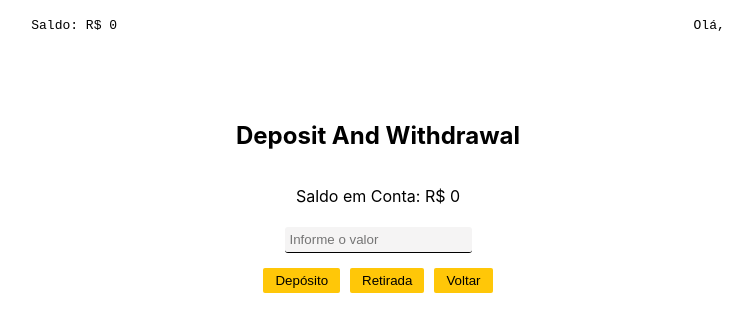
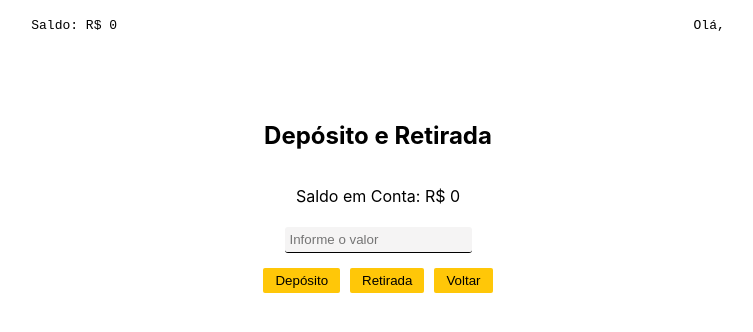
Before and after one commit to Yasmim-Matos/desafio-pratico-ps-xp, a React (Create React App) app: page /desafio-pratico-ps-xp/depositandwithdrawal in a window 1280 px wide. Shown: the top 332 px of the page, without its empty margins (262-1015 px from the left). Built offline with nearby package versions, Linux system fonts and the light colour scheme.

Commit message:
feat (style): the 'h1' title was translated to portuguese on the file 'DepositAndWithdrawal'

```diff
--- a/src/pages/DepositAndWithdrawalPage.jsx
+++ b/src/pages/DepositAndWithdrawalPage.jsx
@@ -53,7 +53,7 @@ function DepositAndWithdrawalPage() {
 
             <section className="deposit-withdrawal-container">
 
-                <h1>Deposit And Withdrawal</h1>
+                <h1>Depósito e Retirada</h1>
 
                 <p>
                     Saldo em Conta: R$
```
